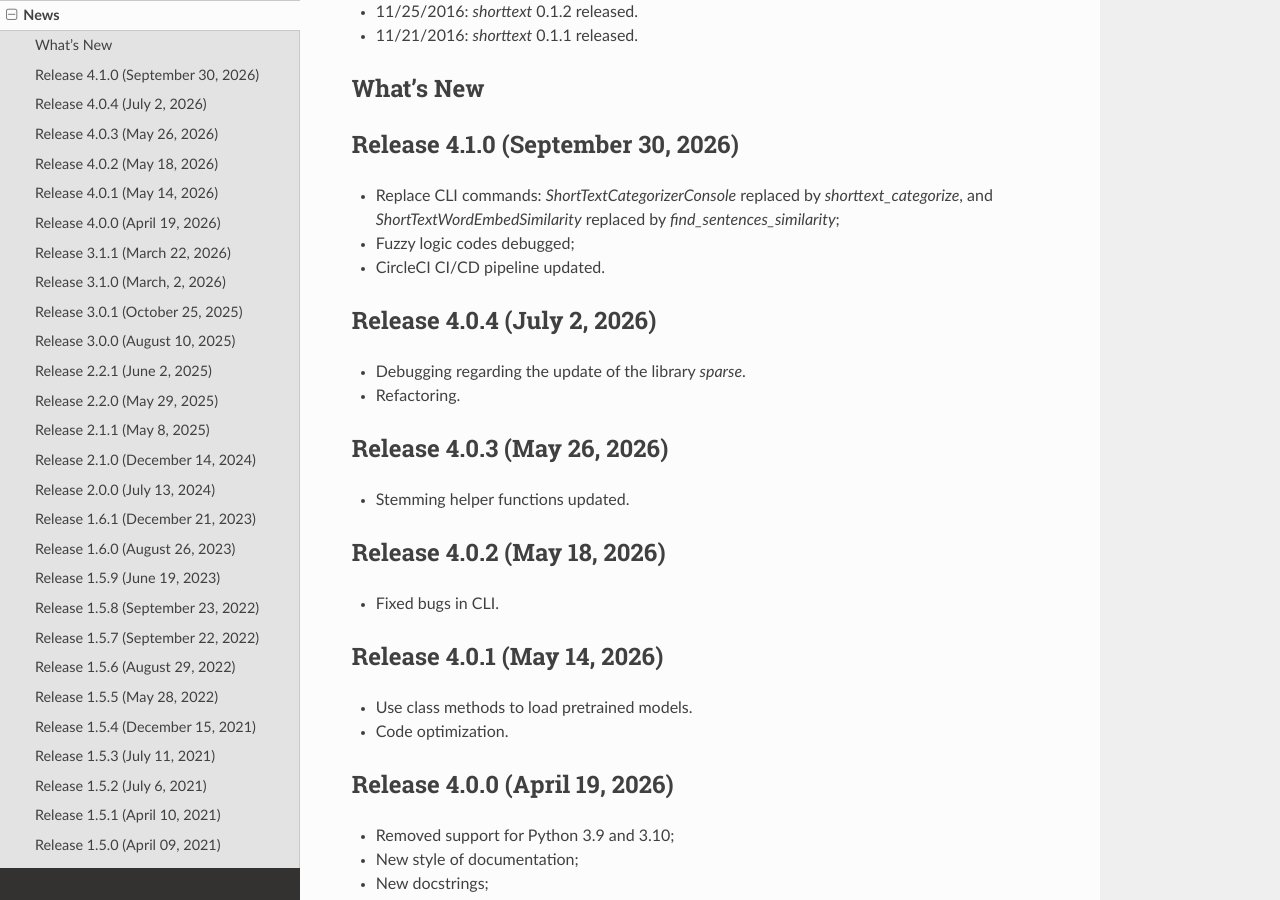
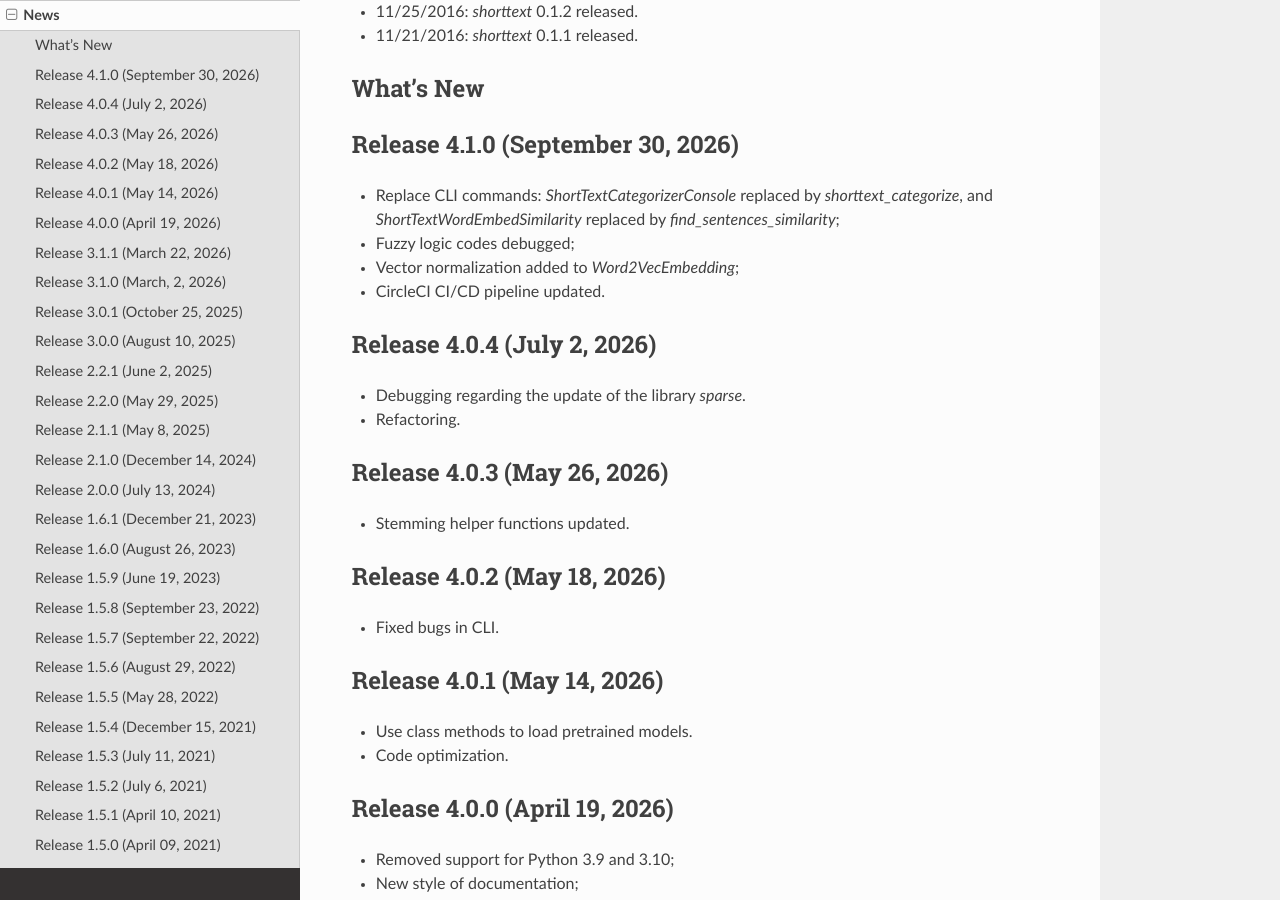
Before and after one commit to stephenhky/PyShortTextCategorization, a Sphinx documentation site: the page built from docs/news.rst, in a window 1280 px wide and 900 px high, scrolled down 2248 px. Built offline with Sphinx 7.4.7 and the Read the Docs theme 3.1.0, drawn with Linux system fonts in a browser that asks for light colours.

Commit message:
news updated

```diff
--- a/docs/news.rst
+++ b/docs/news.rst
@@ -100,6 +100,7 @@
 
 * Replace CLI commands: `ShortTextCategorizerConsole` replaced by `shorttext_categorize`, and `ShortTextWordEmbedSimilarity` replaced by `find_sentences_similarity`;
 * Fuzzy logic codes debugged;
+* Vector normalization added to `Word2VecEmbedding`;
 * CircleCI CI/CD pipeline updated.
 
 
```
